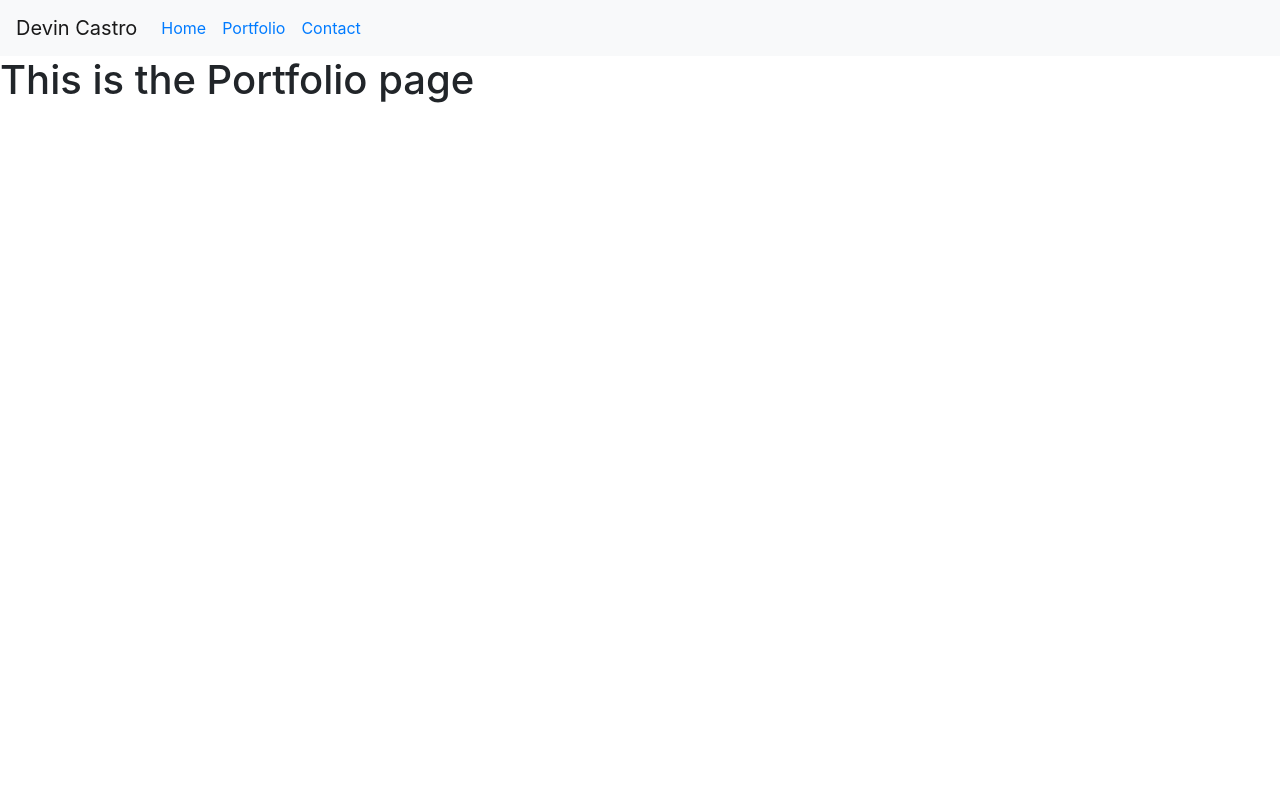
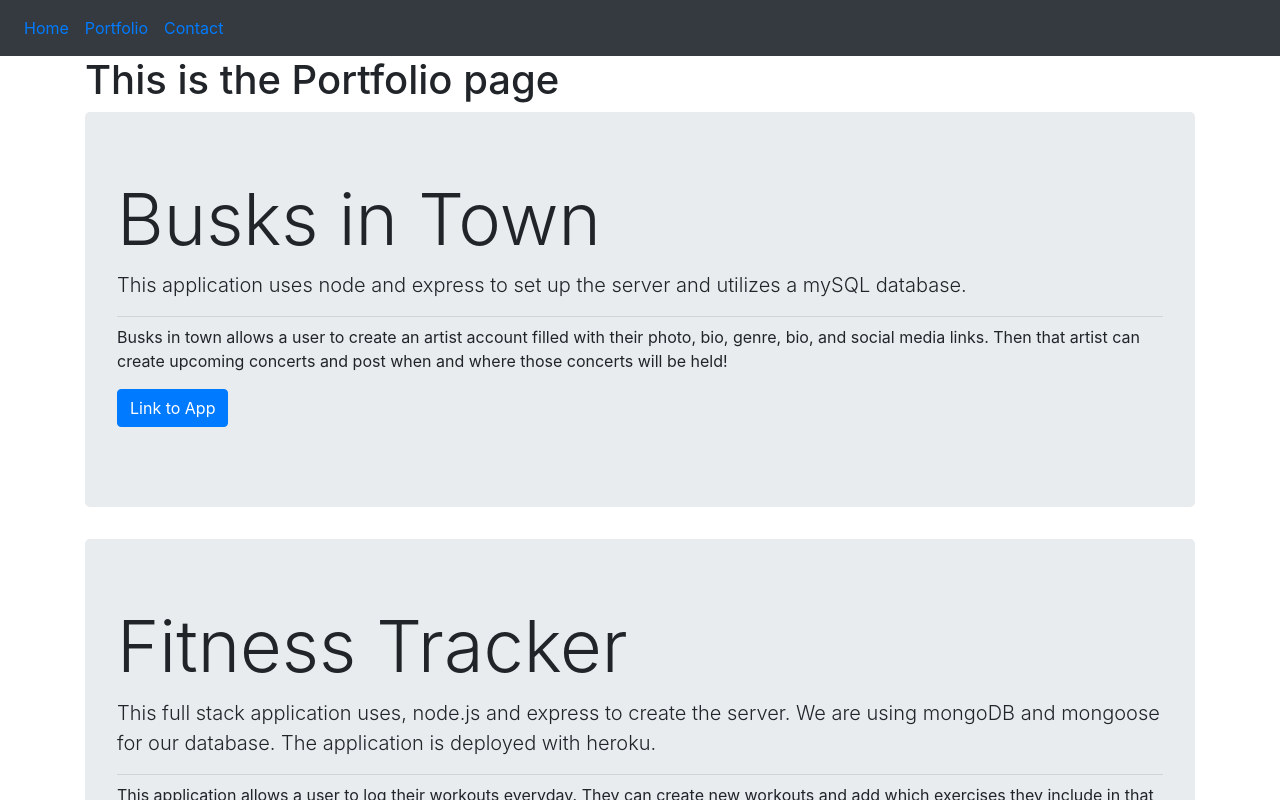
Before and after one commit to DevinCastro/react-portfolio, a React (Create React App) app: page /portfolio in a window 1280 px wide. Shown: the top 800 px of the page. Built offline with nearby package versions, Linux system fonts and the light colour scheme.

Commit message:
added projects to portfolio

```diff
--- a/src/App.js
+++ b/src/App.js
@@ -7,15 +7,9 @@ import {
   Collapse,
   Navbar,
   NavbarToggler,
-  NavbarBrand,
   Nav,
   NavItem,
-  NavLink,
-  UncontrolledDropdown,
-  DropdownToggle,
-  DropdownMenu,
-  DropdownItem,
-  NavbarText
+  NavLink
 } from 'reactstrap'
 
 
@@ -27,8 +21,7 @@ const App = () => {
   return (
     <Router>
       <div>
-        <Navbar color="light" light expand="md">
-          <NavbarBrand>Devin Castro</NavbarBrand>
+        <Navbar color="dark" light expand="md">
           <NavbarToggler onClick={toggle} />
           <Collapse isOpen={isOpen} navbar>
             <Nav className="mr-auto" navbar>
--- /dev/null
+++ b/src/components/Card/Card.js
@@ -0,0 +1,24 @@
+import React from 'react'
+import { Jumbotron, Button } from 'reactstrap';
+
+const Card = props => {
+  return (
+    <>
+      <div>
+        <Jumbotron>
+          <h1 className="display-3">{[props.name]}</h1>
+          <p className="lead">{props.technology}</p>
+          <hr className="my-2" />
+          <p>{props.description}</p>
+          <p className="lead">
+            <Button color="primary">
+              <a className="deployedLink" href={props.link} target='_blank'>Link to App</a>
+            </Button>
+          </p>
+        </Jumbotron>
+      </div>
+    </>
+  )
+}
+
+export default Card
--- /dev/null
+++ b/src/components/Card/index.js
@@ -0,0 +1 @@
+export { default } from './Card.js'
--- /dev/null
+++ b/src/index.css
@@ -0,0 +1,38 @@
+section {
+  background-image: url(./photos/guitar.jpg);
+  min-height: 1080px;
+  width: 100%;
+  background-size: cover;
+  background-repeat: no-repeat;
+  background-color: rgb(24, 24, 24);
+}
+
+#intro {
+  font-family: 'Titillium Web', sans-serif;
+  text-align: center;
+  font-weight: 500;
+  font-size: 60px;
+  color: white;
+  position: absolute;
+  top: 38%;
+  left: 50%;
+  transform: translate(-50%, -50%);
+  ;
+}
+
+/* This styles specifically my name */
+
+.devincastro {
+  color: rgb(255, 13, 130);
+  font-weight: 600;
+}
+
+.deployedLink {
+  color: white;
+}
+
+@media only screen and (max-width: 600px) {
+  #intro {
+    font-size: 30px;
+  }
+}
--- a/src/index.js
+++ b/src/index.js
@@ -1,5 +1,6 @@
 import React from 'react';
 import ReactDOM from 'react-dom';
+
 import 'bootstrap/dist/css/bootstrap.min.css'
 
 import App from './App';
--- a/src/pages/Contact/Contact.js
+++ b/src/pages/Contact/Contact.js
@@ -5,10 +5,7 @@ import {
   FormGroup,
   Label,
   Input,
-  FormText,
-  Container,
-  Row,
-  Col
+  Container
 } from 'reactstrap'
 
 const Contact = () => {
@@ -17,15 +14,15 @@ const Contact = () => {
           <Form>
             <FormGroup>
               <Label for="name">Name</Label>
-              <Input type="test" name="name" placeholder="Kenny Yang" />
+              <Input type="test" name="name" placeholder="John Doe" />
             </FormGroup>
             <FormGroup>
               <Label for="exampleEmail">Email</Label>
-              <Input type="email" name="email" id="exampleEmail" placeholder="with a placeholder" />
+              <Input type="email" name="email" id="exampleEmail" placeholder="johndoe@gmail.com" />
             </FormGroup>
             <FormGroup>
               <Label for="message">Message</Label>
-              <Input type="text" name="message" />
+              <Input type="text" name="Enter your message" />
             </FormGroup>
             <Button>Submit</Button>
           </Form>
--- a/src/pages/Home/Home.js
+++ b/src/pages/Home/Home.js
@@ -1,8 +1,18 @@
 import React from 'react'
+import '../../index.css'
+
+
 
 const Home = () => {
   return (
-    <h1>This is the home page</h1>
+    <>
+      <section>
+        <h1 id="intro">
+          Hello, I'm <span className="devincastro">Devin Castro</span> and I am a full-stack web developer.
+          <br />
+        </h1>
+      </section>
+    </>
   )
 }
 
--- a/src/pages/Portfolio/Portfolio.js
+++ b/src/pages/Portfolio/Portfolio.js
@@ -1,8 +1,66 @@
 import React from 'react'
+import Card from '../../components/Card'
+import { Container } from 'reactstrap';
 
 const Portfolio = () => {
   return (
-    <h1>This is the Portfolio page</h1>
+    <>
+      <Container>
+
+        <h1>This is the Portfolio page</h1>
+        <Card
+          name={'Busks in Town'}
+          technology={'This application uses node and express to set up the server and utilizes a mySQL database. '}
+          description={'Busks in town allows a user to create an artist account filled with their photo, bio, genre, bio, and social media links.  Then that artist can create upcoming concerts and post when and where those concerts will be held!'}
+          link={'https://guarded-crag-60613.herokuapp.com/'}
+
+        />
+
+        <Card
+          name={'Fitness Tracker'}
+          technology={'This full stack application uses, node.js and express to create the server. We are using mongoDB and mongoose for our database. The application is deployed with heroku.'}
+          description={'This application allows a user to log their workouts everyday. They can create new workouts and add which exercises they include in that workout. They can pick up a workout where they left off, and lastly they can view their stats from all of the previous workouts organized by some graphs and pie charts.'}
+          link={'https://thawing-bayou-03032.herokuapp.com/'}
+
+        />
+
+        <Card
+          name={'Online - offline budget tracker'}
+          technology={'This full stack application uses, node.js and express to create the server. We are using mongoDB and mongoose for our database. We also use a manifest.json file, a service-worker, and an indexDB file to allow us to cache all our data and use the application offline.'}
+          description={'This application allows a user to log and track their expensives. This is also a progressive web application and still mantains functionality if you are using it offline.'}
+          link={'https://glacial-bastion-76923.herokuapp.com/'}
+
+        />
+
+        <Card
+          name={'React Portfolio'}
+          technology={'This is a React application.'}
+          description={'This is the current application you are looking at right now.  Using react to render everything on the front end and reactstrap to sytle everything'}
+          link={''}
+
+        />
+
+        <Card
+          name={'Note Taker'}
+          technology={'This application uses an express server and Node.'}
+          description={'This is a simple note taking application. The User can add any number of notes organized by a title and save it. They can view previously written notes and then they can delete them.'}
+          link={'https://desolate-ravine-80676.herokuapp.com/'}
+
+        />
+
+
+        <Card
+          name={'Poke Project'}
+          technology={'This is a purely front end web application.'}
+          description={''}
+          link={''}
+
+        />
+
+
+
+      </Container>
+    </>
   )
 }
 
```
Also changed, not shown: 1 other file (tests, documents, lock files or other folders).
